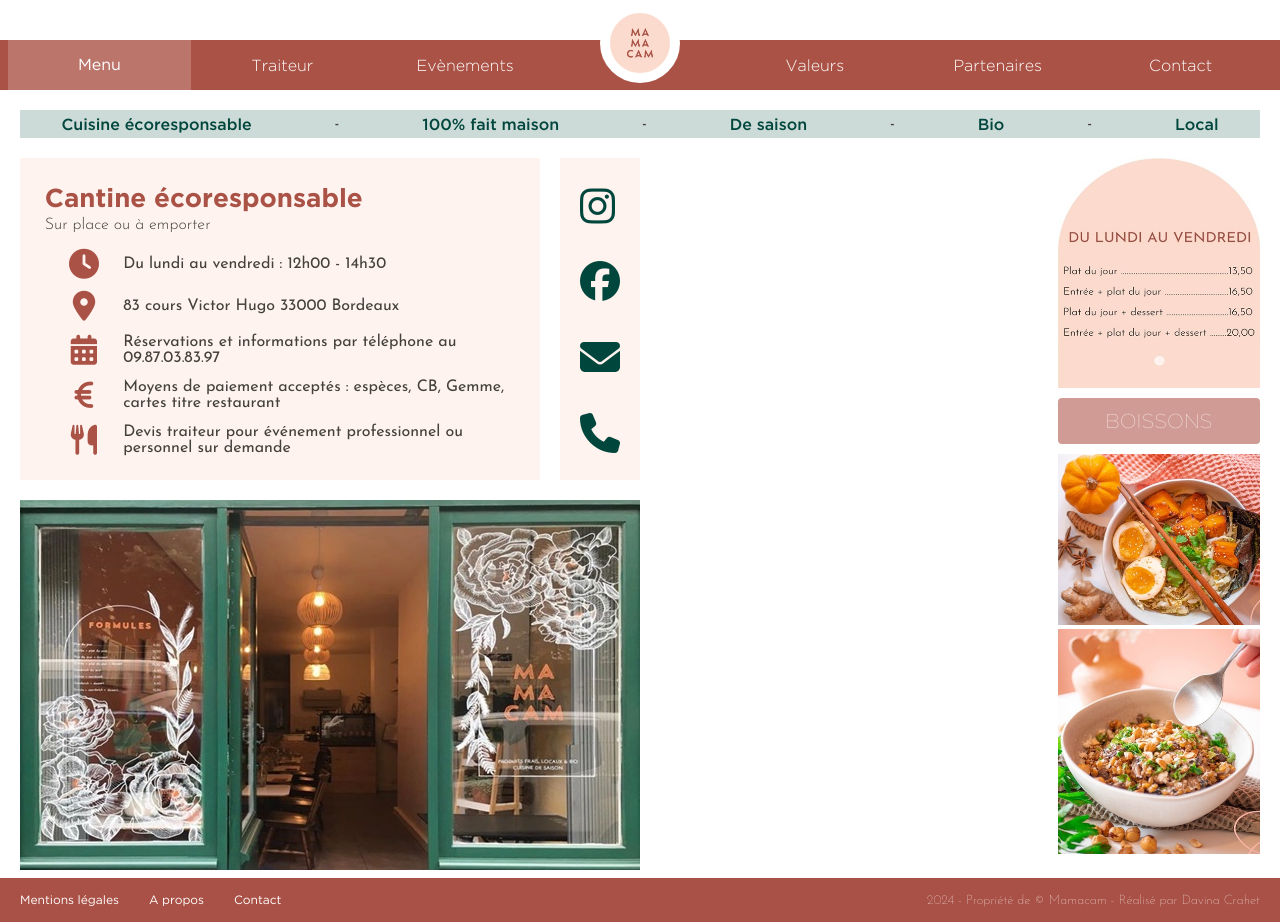
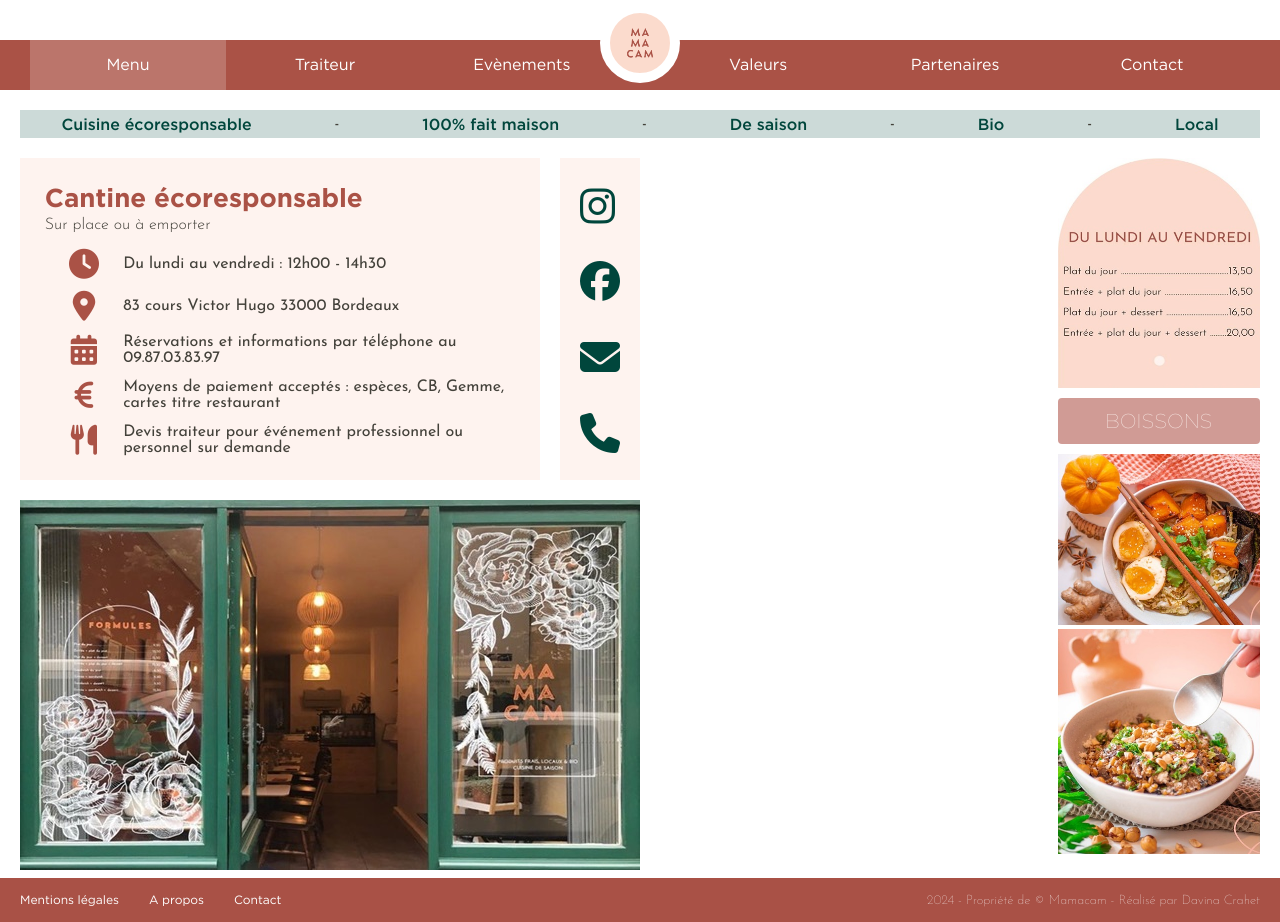
Before and after one commit to DavinaDF/mamacam, a React (Vite) app: page / in a window 1280 px wide. Built offline with nearby package versions, Linux system fonts and the light colour scheme.

Commit message:
Add mentions

```diff
--- a/src/components/layout/Header.jsx
+++ b/src/components/layout/Header.jsx
@@ -4,6 +4,7 @@
 const Header = () => {
   return (
     <div className="header">
+      <div className="header-container">
         <div className="header-nav-left">
           <NavLink
             to="/"
@@ -48,6 +49,7 @@
           </NavLink>
         </div>
       </div>
+    </div>
   );
 };
 
--- a/src/sass/layout/header.scss
+++ b/src/sass/layout/header.scss
@@ -3,10 +3,14 @@
   height: 50px;
   margin-top: 40px;
   margin-bottom: 20px;
-  position: relative;
   background-color: #aa5246;
+
+  .header-container {
+    width: 100%;
+    max-width: 1440px;
+    margin: auto;
     display: grid;
-  grid-template-columns: 3fr 1fr 3fr;
+    grid-template-columns: 3fr 0.5fr 3fr;
     justify-items: center;
 
     .header-logo {
@@ -28,20 +32,12 @@
     .header-nav-right {
       width: 100%;
       height: 100%;
-    display: grid;
-    grid-template-columns: 1fr 1fr 1fr;
+      // display: grid;
+      // grid-template-columns: 1fr 1fr 1fr;
+      display: flex;
+      justify-content: space-around;
 
-    .nav-inactive h2 {
-      width: 100%;
-      height: 50px;
-      font-family: "Gotham";
-      color: #fff;
-      font-size: 16px;
-      font-weight: 300;
-      text-align: center;
-      align-content: center;
-    }
-    .nav-active h2 {
+      h2 {
         width: 100%;
         height: 50px;
         font-family: "Gotham";
@@ -50,14 +46,21 @@
         text-align: center;
         align-content: center;
         color: #fff;
+      }
+
+      a {
+        width: 100%;
+      }
+      .nav-active h2 {
         background-color: rgb(255, 255, 255, 0.2);
         // background-clip: content-box;
       }
     }
     .header-nav-left {
-    margin-left: 1em;
+      margin-left: 10%;
     }
     .header-nav-right {
-    margin-right: 1em;
+      margin-right: 10%;
     }
   }
+}
--- a/src/sass/pages/home.scss
+++ b/src/sass/pages/home.scss
@@ -133,6 +133,6 @@
 
   @media screen and (max-width: 1240px) {
     width: 100%;
-    margin: 20px;
+    margin: auto;
   }
 }
```
Also changed, not shown: src/pages/Mentions.jsx (added, +9 -0 lines). Lines whose indentation alone changed are shown as unchanged.
